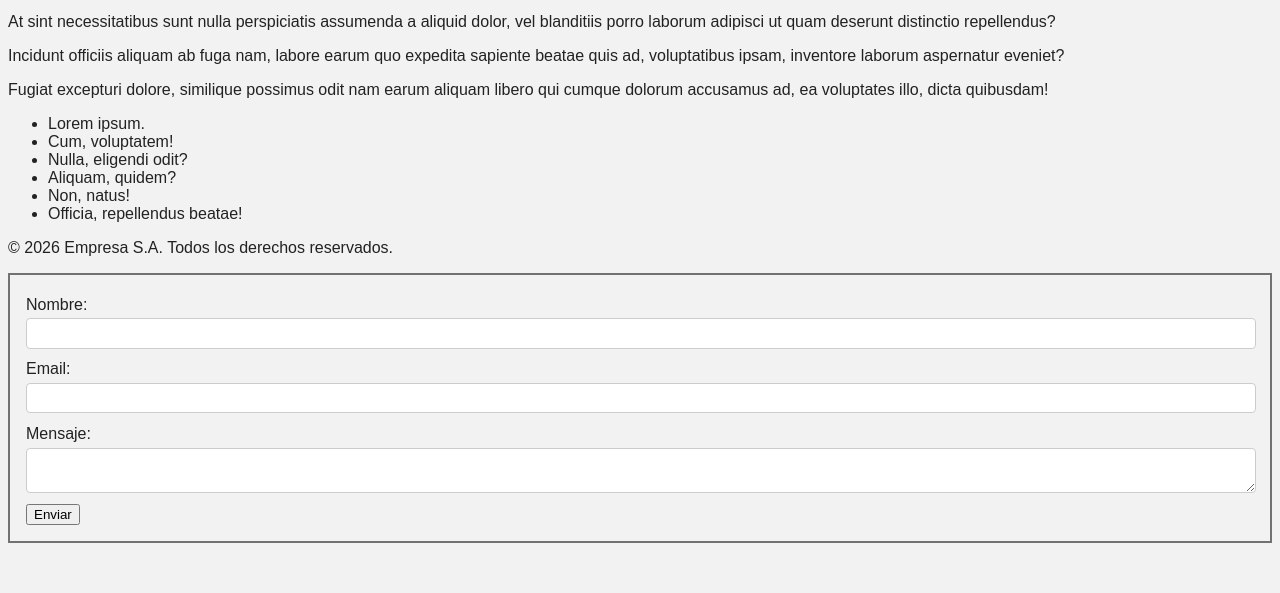
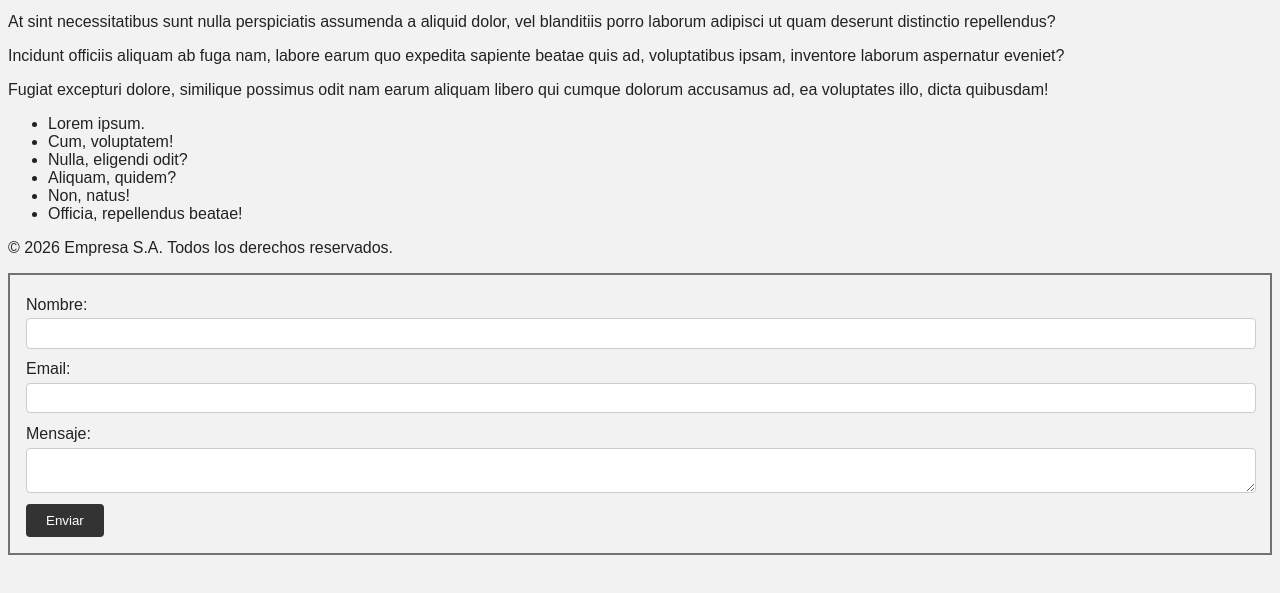
Before and after one commit to jdrjuan/sitio-web-5, a plain HTML site: page index.html in a window 1280 px wide. Shown: the part 171-764 px from the top of the page. Drawn offline with Linux system fonts and the light colour scheme.

Commit message:
Define estilos para botón submit del form del footer

```diff
--- a/css/style.css
+++ b/css/style.css
@@ -41,3 +41,16 @@ p {
 .form-footer input:focus {
     background-color: #eeb;
 }
+
+.form-footer input[type="submit"] {
+    background-color: #333;
+    color: #fff;
+    border: none;
+    padding: 0.7em 1.5em;
+    cursor: pointer;
+    border-radius: 4px;
+}
+
+.form-footer input[type="submit"]:hover {
+    background-color: #357;
+}
```
